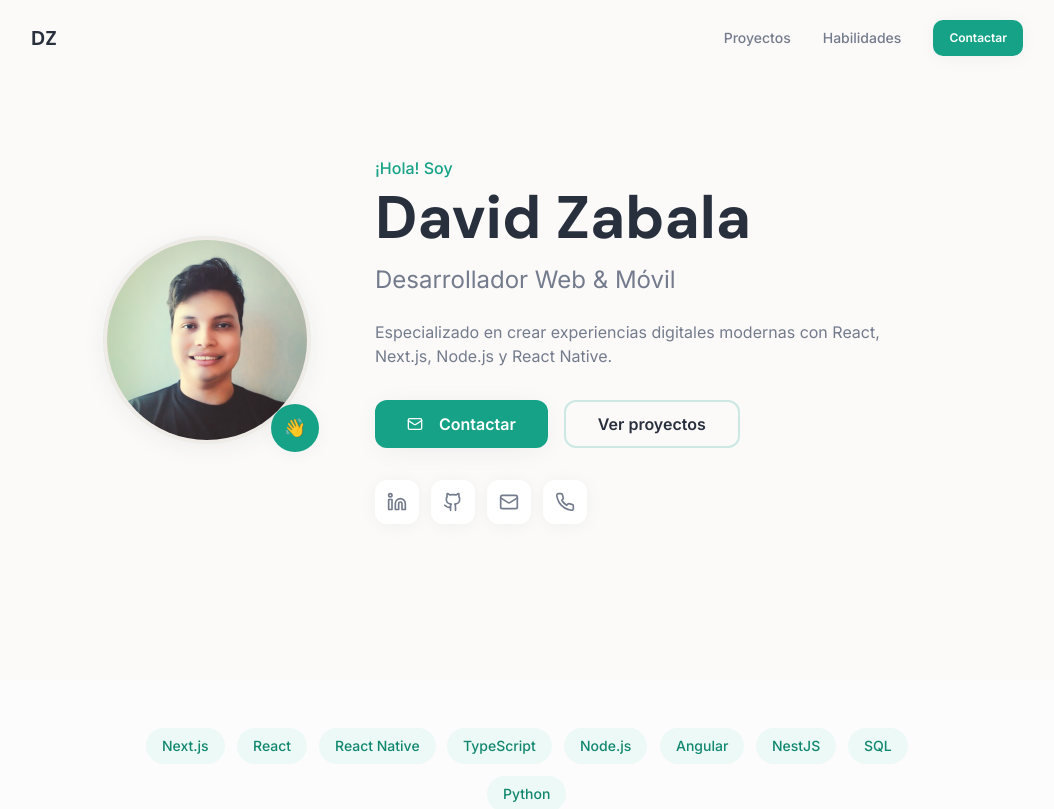
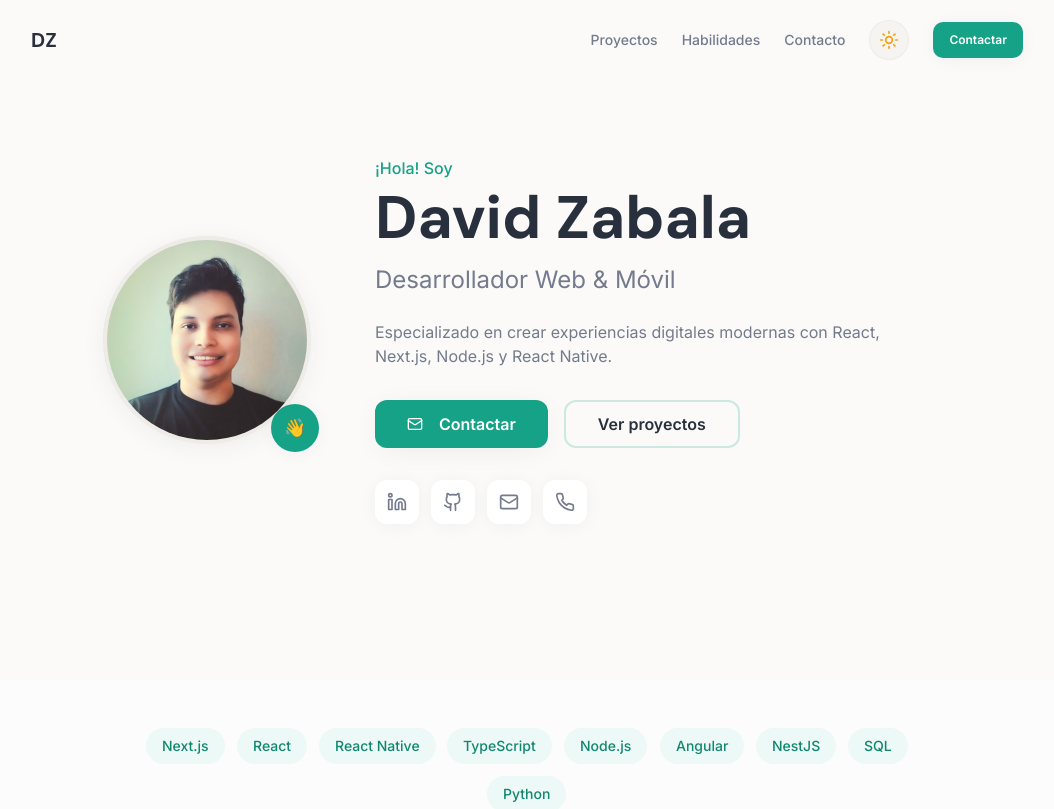
Before and after one commit to DavidZG312/miportafolio, a Next.js app: page / in a window 1280 px wide. Shown: the top 809 px of the page, without its empty margins (113-1167 px from the left). Built offline with nearby package versions, Linux system fonts and the light colour scheme.

Commit message:
Ajuste tema oscuro/claro

```diff
--- a/src/app/layout.tsx
+++ b/src/app/layout.tsx
@@ -1,6 +1,7 @@
 import '../styles/globals.css'
 import { Inter } from 'next/font/google'
 import type { Metadata } from 'next'
+import { ThemeProvider } from '@/hooks/useTheme'
 
 const inter = Inter({ subsets: ['latin'] })
 
@@ -35,6 +36,7 @@ export const metadata: Metadata = {
 export default function RootLayout({ children }: { children: React.ReactNode }) {
   return (
     <html lang="es">
+      <ThemeProvider>
         <body className={inter.className}>
           <script
             type="application/ld+json"
@@ -54,6 +56,7 @@ export default function RootLayout({ children }: { children: React.ReactNode })
           />
           {children}
         </body>
+      </ThemeProvider>
     </html>
   )
 }
--- a/src/components/Navbar.tsx
+++ b/src/components/Navbar.tsx
@@ -1,13 +1,40 @@
-"use client"
 import { useState, useEffect } from "react";
-import { Menu, X } from "lucide-react";
-import { Button } from "./ui/button";
+import { Menu, X, Moon, Sun } from "lucide-react";
+import { Button } from "@/components/ui/button";
+import { useTheme } from "@/hooks/useTheme";
 
 const navLinks = [
   { href: "#proyectos", label: "Proyectos" },
   { href: "#habilidades", label: "Habilidades" },
-  // { href: "#contacto", label: "Contacto" },
+  { href: "#contacto", label: "Contacto" },
 ];
+
+const ThemeToggle = () => {
+  const { theme, toggleTheme } = useTheme();
+
+  return (
+    <button
+      onClick={toggleTheme}
+      className="relative w-10 h-10 rounded-full bg-secondary/60 hover:bg-secondary flex items-center justify-center transition-all duration-500 ease-out overflow-hidden border border-border/50"
+      aria-label={theme === 'light' ? 'Activar modo oscuro' : 'Activar modo claro'}
+    >
+      <div className="relative w-5 h-5">
+        <Sun
+          className={`absolute inset-0 w-5 h-5 text-amber-500 transition-all duration-500 ease-out ${theme === 'light'
+              ? 'rotate-0 scale-100 opacity-100'
+              : 'rotate-90 scale-0 opacity-0'
+            }`}
+        />
+        <Moon
+          className={`absolute inset-0 w-5 h-5 text-primary transition-all duration-500 ease-out ${theme === 'dark'
+              ? 'rotate-0 scale-100 opacity-100'
+              : '-rotate-90 scale-0 opacity-0'
+            }`}
+        />
+      </div>
+    </button>
+  );
+};
 
 const Navbar = () => {
   const [isScrolled, setIsScrolled] = useState(false);
@@ -23,51 +50,55 @@ const Navbar = () => {
 
   return (
     <header
-      className={`fixed top-0 left-0 right-0 z-50 transition-all duration-300 ${isScrolled
+      className={`fixed top-0 left-0 right-0 z-50 transition-all duration-500 ${isScrolled
           ? "bg-card/90 backdrop-blur-md shadow-soft py-3"
           : "bg-transparent py-5"
         }`}
     >
       <nav className="container max-w-5xl flex items-center justify-between px-4">
-        <a href="#" className="font-display font-bold text-xl text-foreground hover:text-primary transition-colors">
+        <a href="#" className="font-display font-bold text-xl text-foreground hover:text-primary transition-colors duration-500">
           DZ
         </a>
 
         {/* Desktop Navigation */}
-        <div className="hidden md:flex items-center gap-8">
+        <div className="hidden md:flex items-center gap-6">
           {navLinks.map((link) => (
             <a
               key={link.href}
               href={link.href}
-              className="text-sm font-medium text-muted-foreground hover:text-foreground transition-colors relative after:absolute after:left-0 after:bottom-0 after:w-0 after:h-0.5 after:bg-primary after:transition-all after:duration-300 hover:after:w-full"
+              className="text-sm font-medium text-muted-foreground hover:text-foreground transition-colors duration-300 relative after:absolute after:left-0 after:bottom-0 after:w-0 after:h-0.5 after:bg-primary after:transition-all after:duration-300 hover:after:w-full"
             >
               {link.label}
             </a>
           ))}
+          <ThemeToggle />
           <Button size="sm" asChild>
             <a href="#contacto">Contactar</a>
           </Button>
         </div>
 
         {/* Mobile Menu Button */}
+        <div className="md:hidden flex items-center gap-3">
+          <ThemeToggle />
           <button
-          className="md:hidden p-2 text-foreground"
+            className="p-2 text-foreground transition-colors duration-500"
             onClick={() => setIsMobileMenuOpen(!isMobileMenuOpen)}
             aria-label="Toggle menu"
           >
             {isMobileMenuOpen ? <X className="w-6 h-6" /> : <Menu className="w-6 h-6" />}
           </button>
+        </div>
       </nav>
 
       {/* Mobile Menu */}
       {isMobileMenuOpen && (
-        <div className="md:hidden bg-card/95 backdrop-blur-md border-t border-border animate-fade-in-up">
+        <div className="md:hidden bg-card/95 backdrop-blur-md border-t border-border animate-fade-in-up transition-colors duration-500">
           <div className="container px-4 py-6 flex flex-col gap-4">
             {navLinks.map((link) => (
               <a
                 key={link.href}
                 href={link.href}
-                className="text-foreground font-medium py-2"
+                className="text-foreground font-medium py-2 transition-colors duration-500"
                 onClick={() => setIsMobileMenuOpen(false)}
               >
                 {link.label}
--- /dev/null
+++ b/src/components/ThemeToggle.tsx
@@ -0,0 +1,33 @@
+import { useTheme } from '@/hooks/useTheme';
+import { Moon, Sun } from 'lucide-react';
+
+const ThemeToggle = () => {
+  const { theme, toggleTheme } = useTheme();
+
+  return (
+    <button
+      onClick={toggleTheme}
+      className="relative w-12 h-12 rounded-full bg-secondary/50 hover:bg-secondary flex items-center justify-center transition-all duration-500 ease-out group overflow-hidden border border-border/50"
+      aria-label={theme === 'light' ? 'Activar modo oscuro' : 'Activar modo claro'}
+    >
+      <div className="relative w-6 h-6">
+        {/* Sun icon */}
+        <Sun
+          className={`absolute inset-0 w-6 h-6 text-amber-500 transition-all duration-500 ease-out ${theme === 'light'
+            ? 'rotate-0 scale-100 opacity-100'
+            : 'rotate-90 scale-0 opacity-0'
+            }`}
+        />
+        {/* Moon icon */}
+        <Moon
+          className={`absolute inset-0 w-6 h-6 text-primary transition-all duration-500 ease-out ${theme === 'dark'
+            ? 'rotate-0 scale-100 opacity-100'
+            : '-rotate-90 scale-0 opacity-0'
+            }`}
+        />
+      </div>
+    </button>
+  );
+};
+
+export default ThemeToggle;
--- /dev/null
+++ b/src/hooks/useTheme.tsx
@@ -0,0 +1,51 @@
+"use client"
+import { useState, useEffect, createContext, useContext, ReactNode } from 'react';
+
+type Theme = 'light' | 'dark';
+
+interface ThemeContextType {
+  theme: Theme;
+  toggleTheme: () => void;
+}
+
+const ThemeContext = createContext<ThemeContextType | undefined>(undefined);
+
+export const ThemeProvider = ({ children }: { children: ReactNode }) => {
+  const [theme, setTheme] = useState<Theme>('light');
+  const [mounted, setMounted] = useState(false);
+
+  useEffect(() => {
+    setMounted(true);
+    const saved = localStorage.getItem('theme') as Theme;
+    if (saved && (saved === 'light' || saved === 'dark')) {
+      setTheme(saved);
+    }
+  }, []);
+
+  useEffect(() => {
+    if (!mounted) return;
+
+    const root = window.document.documentElement;
+    root.classList.remove('light', 'dark');
+    root.classList.add(theme);
+    localStorage.setItem('theme', theme);
+  }, [theme, mounted]);
+
+  const toggleTheme = () => {
+    setTheme(prev => prev === 'light' ? 'dark' : 'light');
+  };
+
+  return (
+    <ThemeContext.Provider value={{ theme, toggleTheme }}>
+      {children}
+    </ThemeContext.Provider>
+  );
+};
+
+export const useTheme = (): ThemeContextType => {
+  const context = useContext(ThemeContext);
+  if (context === undefined) {
+    throw new Error('useTheme must be used within a ThemeProvider');
+  }
+  return context;
+};
--- a/src/styles/globals.css
+++ b/src/styles/globals.css
@@ -41,6 +41,42 @@
     --shadow-soft: 0 2px 20px -4px hsl(220 20% 20% / 0.08);
     --shadow-card: 0 4px 30px -8px hsl(220 20% 20% / 0.1);
     --shadow-hover: 0 8px 40px -12px hsl(168 76% 36% / 0.2);
+  }
+
+  .dark {
+    --background: 220 20% 10%;
+    --foreground: 40 20% 95%;
+
+    --card: 220 18% 13%;
+    --card-foreground: 40 20% 95%;
+
+    --popover: 220 18% 13%;
+    --popover-foreground: 40 20% 95%;
+
+    --primary: 168 70% 45%;
+    --primary-foreground: 220 20% 10%;
+
+    --secondary: 220 15% 18%;
+    --secondary-foreground: 40 20% 90%;
+
+    --muted: 220 15% 20%;
+    --muted-foreground: 220 10% 60%;
+
+    --accent: 168 40% 18%;
+    --accent-foreground: 168 70% 60%;
+
+    --destructive: 0 70% 50%;
+    --destructive-foreground: 0 0% 100%;
+
+    --border: 220 15% 20%;
+    --input: 220 15% 20%;
+    --ring: 168 70% 45%;
+
+    /* Custom tokens - dark */
+    --gradient-hero: linear-gradient(135deg, hsl(220 20% 10%) 0%, hsl(220 18% 14%) 100%);
+    --shadow-soft: 0 2px 20px -4px hsl(0 0% 0% / 0.3);
+    --shadow-card: 0 4px 30px -8px hsl(0 0% 0% / 0.4);
+    --shadow-hover: 0 8px 40px -12px hsl(168 70% 45% / 0.3);
   }
 }
 
```
Lines whose indentation alone changed are shown as unchanged.
